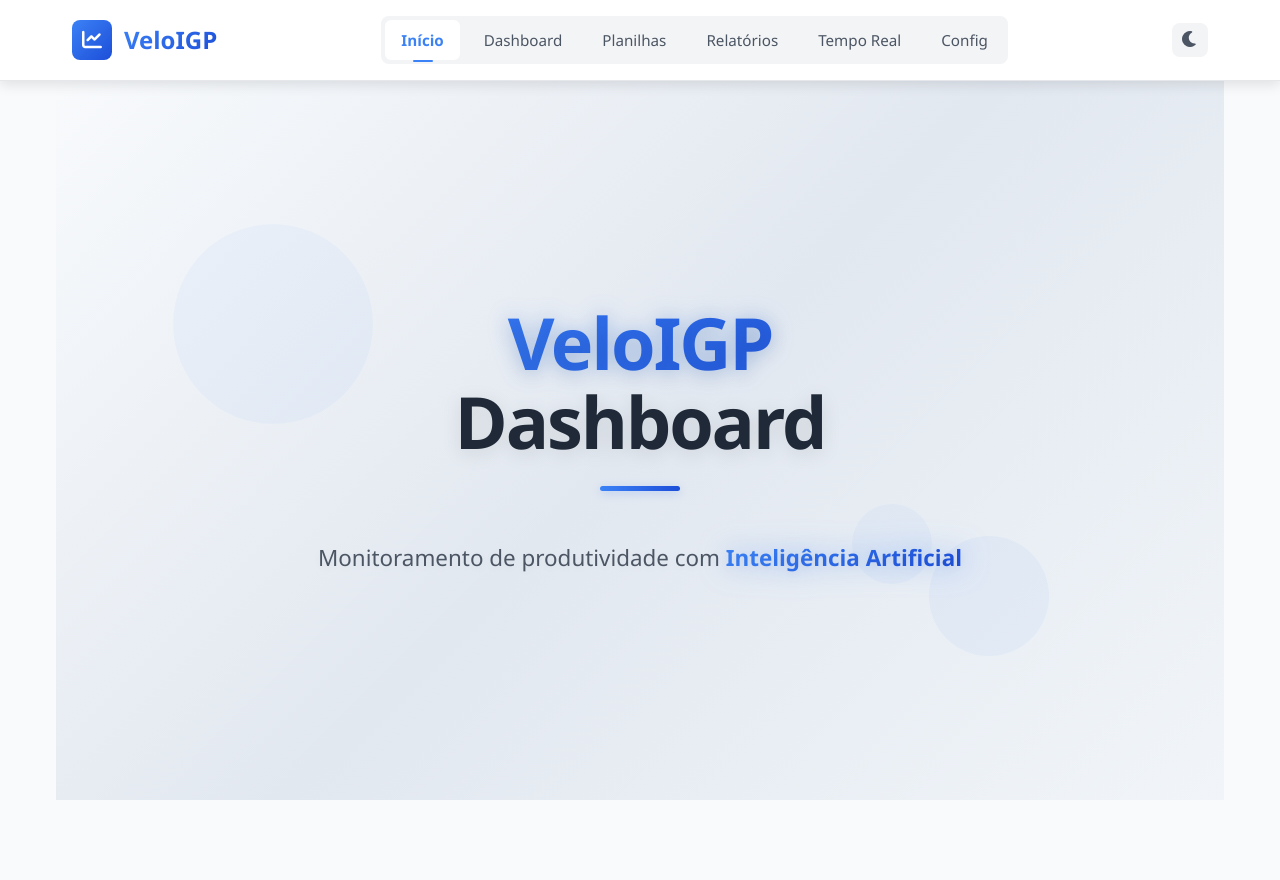
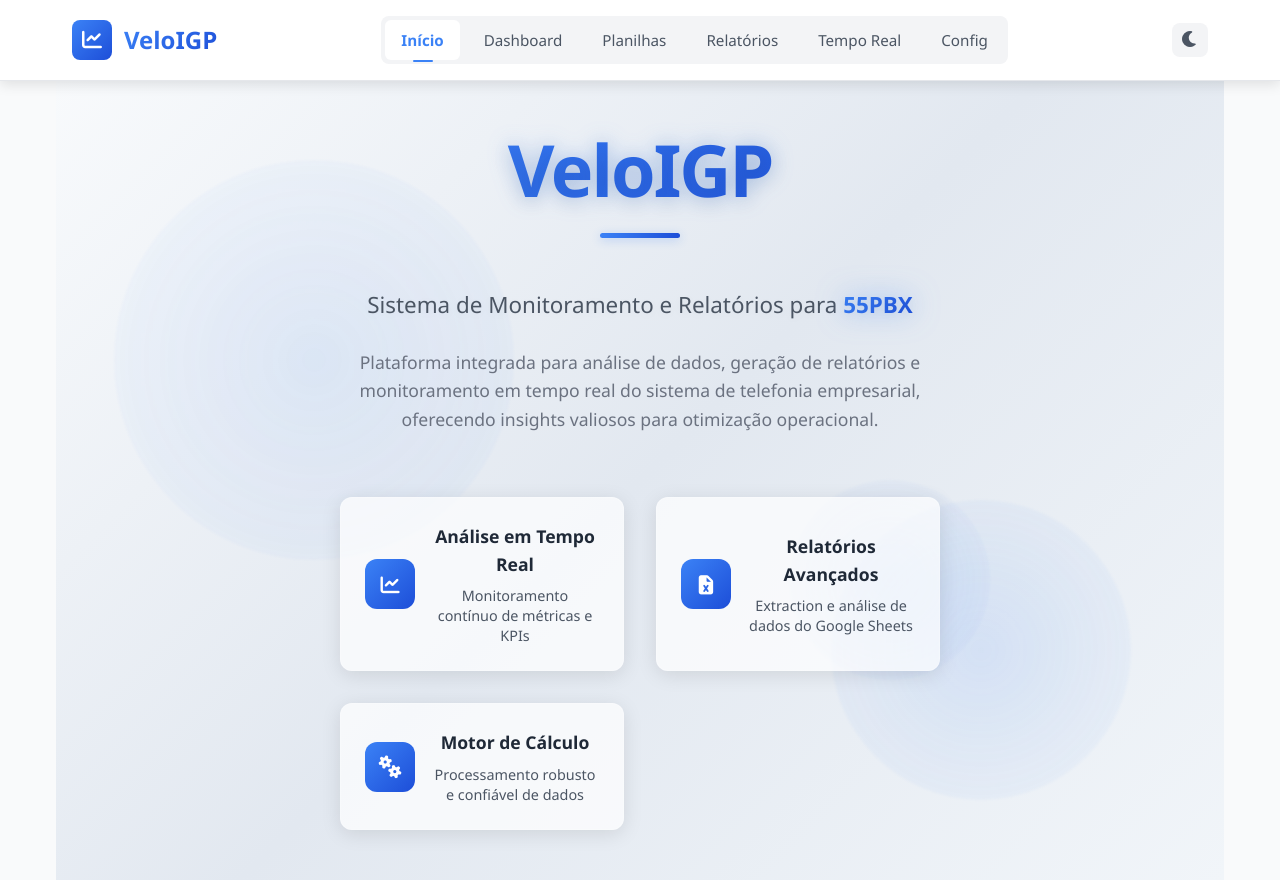
Before and after one commit to Igorlemefx/VeloIGP, a React (Create React App) app: page / in a window 1280 px wide. Before the commit the page ends 800 px from the top, so only its background shows below. Built offline with nearby package versions, Linux system fonts and the light colour scheme.

Commit message:
Melhorar página inicial: remover Dashboard, expandir container, melhorar background animado e adicionar descrição do sistema

```diff
--- a/src/pages/VeloigpHome.css
+++ b/src/pages/VeloigpHome.css
@@ -1,6 +1,6 @@
 .veloigp-home {
   position: relative;
-  min-height: calc(100vh - 80px);
+  min-height: 100vh;
   display: flex;
   align-items: center;
   justify-content: center;
@@ -8,6 +8,7 @@
   background: linear-gradient(135deg, #f8fafc 0%, #e2e8f0 50%, #f1f5f9 100%);
   font-family: 'Segoe UI', Tahoma, Geneva, Verdana, sans-serif;
   padding: 2rem;
+  margin: 0;
 }
 
 .veloigp-app[data-theme="dark"] .veloigp-home {
@@ -29,35 +30,36 @@
 .bg-circle {
   position: absolute;
   border-radius: 50%;
-  background: rgba(59, 130, 246, 0.08);
-  animation: float 8s ease-in-out infinite;
+  background: rgba(59, 130, 246, 0.12);
+  animation: float 12s ease-in-out infinite;
+  filter: blur(1px);
 }
 
 .bg-circle-1 {
-  width: 200px;
-  height: 200px;
-  top: 20%;
-  left: 10%;
+  width: 400px;
+  height: 400px;
+  top: 10%;
+  left: 5%;
   animation-delay: 0s;
-  background: rgba(59, 130, 246, 0.06);
+  background: radial-gradient(circle, rgba(59, 130, 246, 0.15) 0%, rgba(59, 130, 246, 0.05) 70%);
 }
 
 .bg-circle-2 {
-  width: 120px;
-  height: 120px;
-  bottom: 20%;
-  right: 15%;
-  animation-delay: 3s;
-  background: rgba(59, 130, 246, 0.05);
+  width: 300px;
+  height: 300px;
+  bottom: 10%;
+  right: 8%;
+  animation-delay: 4s;
+  background: radial-gradient(circle, rgba(59, 130, 246, 0.12) 0%, rgba(59, 130, 246, 0.04) 70%);
 }
 
 .bg-circle-3 {
-  width: 80px;
-  height: 80px;
-  bottom: 30%;
-  right: 25%;
-  animation-delay: 6s;
-  background: rgba(59, 130, 246, 0.04);
+  width: 200px;
+  height: 200px;
+  top: 50%;
+  right: 20%;
+  animation-delay: 8s;
+  background: radial-gradient(circle, rgba(59, 130, 246, 0.10) 0%, rgba(59, 130, 246, 0.03) 70%);
 }
 
 @keyframes float {
@@ -133,15 +135,7 @@
   }
 }
 
-.title-dashboard {
-  color: var(--gray-800);
-  display: block;
-  font-weight: 600;
-}
-
-.veloigp-app[data-theme="dark"] .title-dashboard {
-  color: var(--gray-100);
-}
+/* Removido .title-dashboard - não é mais necessário */
 
 .title-underline {
   width: 80px;
@@ -194,17 +188,17 @@
   color: var(--gray-300);
 }
 
-.highlight-ai {
+.highlight-55pbx {
   color: var(--primary-blue);
   font-weight: 700;
   background: linear-gradient(135deg, var(--primary-blue) 0%, var(--primary-blue-dark) 100%);
   -webkit-background-clip: text;
   -webkit-text-fill-color: transparent;
   background-clip: text;
-  animation: aiHighlight 2s ease-in-out infinite alternate;
+  animation: highlightGlow 2s ease-in-out infinite alternate;
 }
 
-@keyframes aiHighlight {
+@keyframes highlightGlow {
   0% {
     filter: drop-shadow(0 0 5px rgba(59, 130, 246, 0.3));
   }
@@ -213,10 +207,116 @@
   }
 }
 
+/* Descrição do Sistema */
+.description-text {
+  font-size: 1.1rem;
+  color: var(--gray-500);
+  margin: 1.5rem 0 0 0;
+  line-height: 1.6;
+  max-width: 600px;
+  margin-left: auto;
+  margin-right: auto;
+  animation: descriptionFadeIn 1s ease-out 2s both;
+}
+
+.veloigp-app[data-theme="dark"] .description-text {
+  color: var(--gray-400);
+}
+
+@keyframes descriptionFadeIn {
+  0% {
+    opacity: 0;
+    transform: translateY(15px);
+  }
+  100% {
+    opacity: 1;
+    transform: translateY(0);
+  }
+}
+
+/* Features Container */
+.features-container {
+  display: grid;
+  grid-template-columns: repeat(auto-fit, minmax(250px, 1fr));
+  gap: 2rem;
+  margin-top: 4rem;
+  animation: featuresSlideIn 1s ease-out 2.5s both;
+}
+
+@keyframes featuresSlideIn {
+  0% {
+    opacity: 0;
+    transform: translateY(30px);
+  }
+  100% {
+    opacity: 1;
+    transform: translateY(0);
+  }
+}
+
+.feature-item {
+  display: flex;
+  align-items: center;
+  gap: 1rem;
+  padding: 1.5rem;
+  background: rgba(255, 255, 255, 0.7);
+  border-radius: 12px;
+  backdrop-filter: blur(10px);
+  border: 1px solid rgba(255, 255, 255, 0.2);
+  box-shadow: 0 4px 20px rgba(0, 0, 0, 0.1);
+  transition: all 0.3s ease;
+}
+
+.veloigp-app[data-theme="dark"] .feature-item {
+  background: rgba(31, 41, 55, 0.7);
+  border: 1px solid rgba(255, 255, 255, 0.1);
+}
+
+.feature-item:hover {
+  transform: translateY(-5px);
+  box-shadow: 0 8px 30px rgba(0, 0, 0, 0.15);
+}
+
+.feature-icon {
+  width: 50px;
+  height: 50px;
+  background: linear-gradient(135deg, var(--primary-blue), var(--primary-blue-dark));
+  border-radius: 12px;
+  display: flex;
+  align-items: center;
+  justify-content: center;
+  color: white;
+  font-size: 1.2rem;
+  flex-shrink: 0;
+}
+
+.feature-text h3 {
+  font-size: 1.1rem;
+  font-weight: 600;
+  color: var(--gray-800);
+  margin: 0 0 0.5rem 0;
+}
+
+.veloigp-app[data-theme="dark"] .feature-text h3 {
+  color: var(--gray-100);
+}
+
+.feature-text p {
+  font-size: 0.9rem;
+  color: var(--gray-600);
+  margin: 0;
+  line-height: 1.4;
+}
+
+.veloigp-app[data-theme="dark"] .feature-text p {
+  color: var(--gray-300);
+}
+
 /* Responsividade */
 @media (max-width: 768px) {
   .veloigp-home {
     padding: 1rem;
+    min-height: 100vh;
   }
 
   .main-title {
@@ -227,8 +327,33 @@
     font-size: 1.2rem;
   }
 
-  .bg-circle {
-    display: none;
+  .description-text {
+    font-size: 1rem;
+  }
+
+  .features-container {
+    grid-template-columns: 1fr;
+    gap: 1.5rem;
+    margin-top: 3rem;
+  }
+
+  .feature-item {
+    padding: 1rem;
+  }
+
+  .bg-circle-1 {
+    width: 300px;
+    height: 300px;
+  }
+
+  .bg-circle-2 {
+    width: 200px;
+    height: 200px;
+  }
+
+  .bg-circle-3 {
+    width: 150px;
+    height: 150px;
   }
 }
 
@@ -241,8 +366,32 @@
     font-size: 1.1rem;
   }
 
+  .description-text {
+    font-size: 0.95rem;
+  }
+
   .title-underline {
     width: 60px;
     height: 4px;
   }
+
+  .features-container {
+    margin-top: 2rem;
+  }
+
+  .feature-item {
+    flex-direction: column;
+    text-align: center;
+    gap: 0.8rem;
+  }
+
+  .feature-icon {
+    width: 40px;
+    height: 40px;
+    font-size: 1rem;
+  }
+
+  .bg-circle {
+    display: none;
+  }
 }
--- a/src/pages/VeloigpHome.tsx
+++ b/src/pages/VeloigpHome.tsx
@@ -25,15 +25,50 @@
         <div className="main-title-container">
           <h1 className="main-title">
             <span className="title-veloigp">VeloIGP</span>
-            <span className="title-dashboard">Dashboard</span>
           </h1>
           <div className="title-underline"></div>
         </div>
 
         <div className="subtitle-container">
           <p className="main-subtitle">
-            Monitoramento de produtividade com <span className="highlight-ai">Inteligência Artificial</span>
+            Sistema de Monitoramento e Relatórios para <span className="highlight-55pbx">55PBX</span>
           </p>
+          <p className="description-text">
+            Plataforma integrada para análise de dados, geração de relatórios e monitoramento em tempo real
+            do sistema de telefonia empresarial, oferecendo insights valiosos para otimização operacional.
+          </p>
+        </div>
+
+        <div className="features-container">
+          <div className="feature-item">
+            <div className="feature-icon">
+              <i className="fas fa-chart-line"></i>
+            </div>
+            <div className="feature-text">
+              <h3>Análise em Tempo Real</h3>
+              <p>Monitoramento contínuo de métricas e KPIs</p>
+            </div>
+          </div>
+
+          <div className="feature-item">
+            <div className="feature-icon">
+              <i className="fas fa-file-excel"></i>
+            </div>
+            <div className="feature-text">
+              <h3>Relatórios Avançados</h3>
+              <p>Extraction e análise de dados do Google Sheets</p>
+            </div>
+          </div>
+
+          <div className="feature-item">
+            <div className="feature-icon">
+              <i className="fas fa-cogs"></i>
+            </div>
+            <div className="feature-text">
+              <h3>Motor de Cálculo</h3>
+              <p>Processamento robusto e confiável de dados</p>
+            </div>
+          </div>
         </div>
       </div>
     </div>
```
